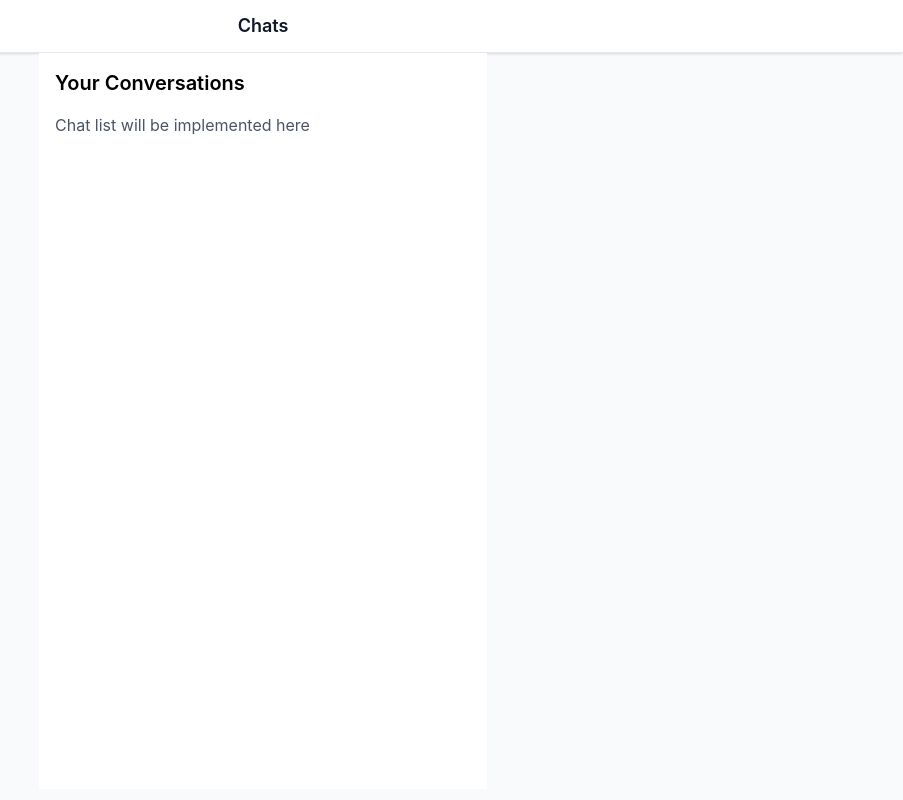
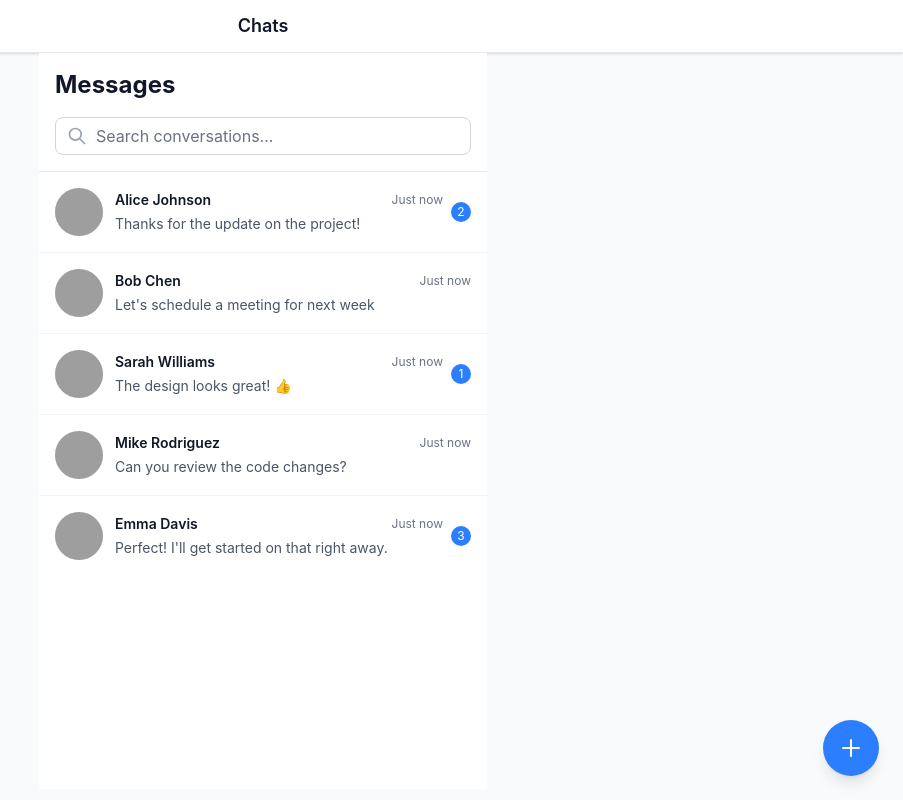
Before and after one commit to Khanr7433/smart-team-chat, a React (Vite) app: page / in a window 1280 px wide. Shown: the whole page, without its empty margins (377-1280 px from the left). Built offline with nearby package versions, Linux system fonts and the light colour scheme; grey boxes are pictures that could not be loaded.

Commit message:
Add ChatListContainer with conversation list

```diff
--- a/src/App.jsx
+++ b/src/App.jsx
@@ -1,13 +1,8 @@
 import { BrowserRouter as Router, Routes, Route } from 'react-router-dom'
 import Layout from './components/common/Layout'
+import { ChatListContainer } from './components/ChatList'
 
 // Placeholder components - will be implemented in later tasks
-const ChatList = () => (
-  <div className="p-4">
-    <h2 className="text-xl font-semibold mb-4">Your Conversations</h2>
-    <p className="text-gray-600">Chat list will be implemented here</p>
-  </div>
-)
 
 const ChatWindow = () => (
   <div className="p-4">
@@ -28,7 +23,7 @@ function App() {
     <Router>
       <Layout>
         <Routes>
-          <Route path="/" element={<ChatList />} />
+          <Route path="/" element={<ChatListContainer />} />
           <Route path="/chat/:id" element={<ChatWindow />} />
           <Route path="/new-chat" element={<NewChat />} />
         </Routes>
--- /dev/null
+++ b/src/components/ChatList/ChatListContainer.jsx
@@ -0,0 +1,98 @@
+import { useState, useEffect } from 'react'
+import { useNavigate } from 'react-router-dom'
+import ConversationItem from './ConversationItem'
+import { conversations } from '../../data/conversations.json'
+
+const ChatListContainer = () => {
+  const navigate = useNavigate()
+  const [conversationList, setConversationList] = useState([])
+  const [searchTerm, setSearchTerm] = useState('')
+  const [filteredConversations, setFilteredConversations] = useState([])
+
+  // Load conversations on component mount
+  useEffect(() => {
+    setConversationList(conversations)
+    setFilteredConversations(conversations)
+  }, [])
+
+  // Filter conversations based on search term
+  useEffect(() => {
+    if (!searchTerm.trim()) {
+      setFilteredConversations(conversationList)
+    } else {
+      const filtered = conversationList.filter(conversation =>
+        conversation.participantName.toLowerCase().includes(searchTerm.toLowerCase()) ||
+        conversation.lastMessage.toLowerCase().includes(searchTerm.toLowerCase())
+      )
+      setFilteredConversations(filtered)
+    }
+  }, [searchTerm, conversationList])
+
+  const handleNewChat = () => {
+    navigate('/new-chat')
+  }
+
+  const handleSearchChange = (e) => {
+    setSearchTerm(e.target.value)
+  }
+
+  return (
+    <div className="flex flex-col h-full bg-white">
+      {/* Header with search */}
+      <div className="flex-shrink-0 p-4 border-b border-gray-200">
+        <h1 className="text-2xl font-bold text-gray-900 mb-4">Messages</h1>
+
+        {/* Search input */}
+        <div className="relative">
+          <div className="absolute inset-y-0 left-0 pl-3 flex items-center pointer-events-none">
+            <svg className="h-5 w-5 text-gray-400" fill="none" viewBox="0 0 24 24" stroke="currentColor">
+              <path strokeLinecap="round" strokeLinejoin="round" strokeWidth={2} d="M21 21l-6-6m2-5a7 7 0 11-14 0 7 7 0 0114 0z" />
+            </svg>
+          </div>
+          <input
+            type="text"
+            placeholder="Search conversations..."
+            value={searchTerm}
+            onChange={handleSearchChange}
+            className="block w-full pl-10 pr-3 py-2 border border-gray-300 rounded-lg leading-5 bg-white placeholder-gray-500 focus:outline-none focus:placeholder-gray-400 focus:ring-1 focus:ring-blue-500 focus:border-blue-500"
+          />
+        </div>
+      </div>
+
+      {/* Conversation list */}
+      <div className="flex-1 overflow-y-auto">
+        {filteredConversations.length > 0 ? (
+          <div className="divide-y divide-gray-100">
+            {filteredConversations.map((conversation) => (
+              <ConversationItem
+                key={conversation.id}
+                conversation={conversation}
+              />
+            ))}
+          </div>
+        ) : (
+          <div className="flex flex-col items-center justify-center h-full text-gray-500">
+            <svg className="h-12 w-12 mb-4" fill="none" viewBox="0 0 24 24" stroke="currentColor">
+              <path strokeLinecap="round" strokeLinejoin="round" strokeWidth={1} d="M8 12h.01M12 12h.01M16 12h.01M21 12c0 4.418-4.03 8-9 8a9.863 9.863 0 01-4.255-.949L3 20l1.395-3.72C3.512 15.042 3 13.574 3 12c0-4.418 4.03-8 9-8s9 3.582 9 8z" />
+            </svg>
+            <p className="text-lg font-medium">No conversations found</p>
+            <p className="text-sm">Try adjusting your search or start a new chat</p>
+          </div>
+        )}
+      </div>
+
+      {/* Floating action button for new chat */}
+      <button
+        onClick={handleNewChat}
+        className="fixed bottom-6 right-6 bg-blue-500 hover:bg-blue-600 text-white rounded-full p-4 shadow-lg transition-colors focus:outline-none focus:ring-2 focus:ring-blue-500 focus:ring-offset-2"
+        aria-label="Start new chat"
+      >
+        <svg className="h-6 w-6" fill="none" viewBox="0 0 24 24" stroke="currentColor">
+          <path strokeLinecap="round" strokeLinejoin="round" strokeWidth={2} d="M12 4v16m8-8H4" />
+        </svg>
+      </button>
+    </div>
+  )
+}
+
+export default ChatListContainer
--- a/src/components/ChatList/index.js
+++ b/src/components/ChatList/index.js
@@ -1 +1,2 @@
 export { default as ConversationItem } from './ConversationItem'
+export { default as ChatListContainer } from './ChatListContainer'
```
